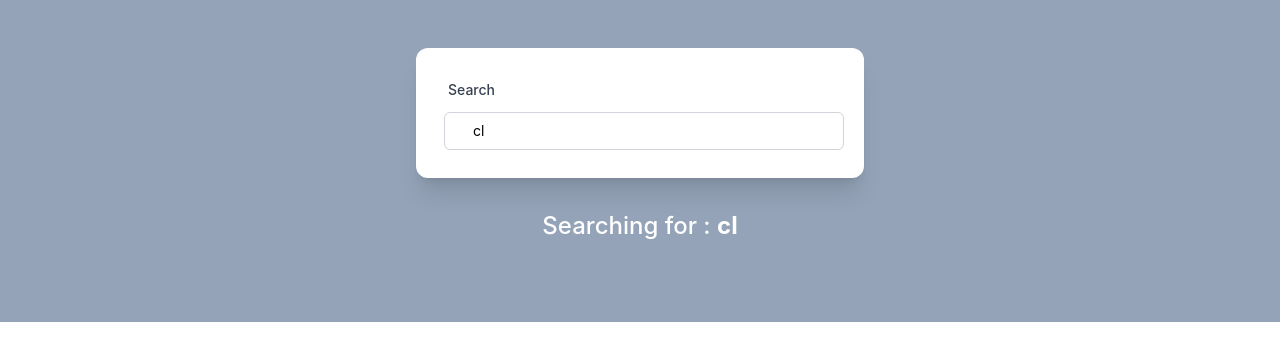
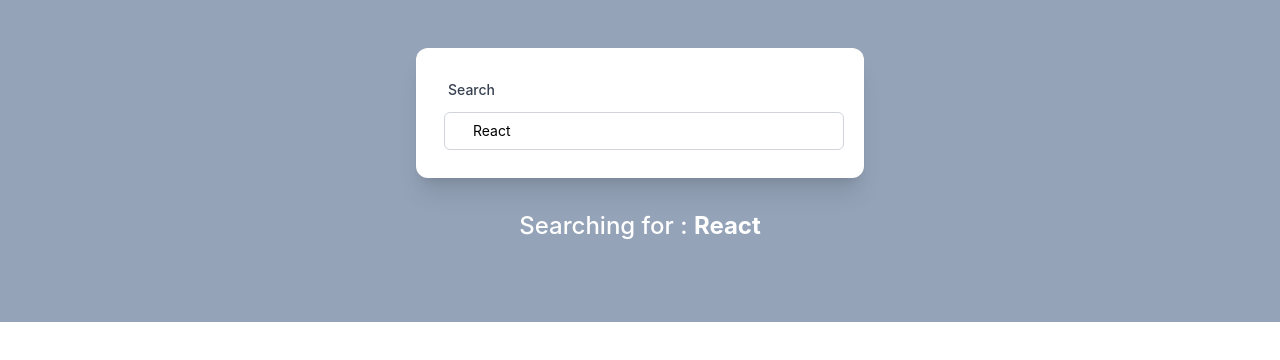
Before and after one commit to phreakphreak/vite-project, a React (Vite) app: page / in a window 1280 px wide. Shown: the top 360 px of the page. Built offline with nearby package versions, Linux system fonts and the light colour scheme; no server answers.

Commit message:
refactor: Add searchTerm to LocalStorage

```diff
--- a/src/App.jsx
+++ b/src/App.jsx
@@ -1,4 +1,4 @@
-import { useState } from "react";
+import { useEffect, useState } from "react";
 import "./App.css";
 import List from "./components/List";
 import PriceInput from "./components/PriceInput"; // eslint-disable-line
@@ -8,12 +8,19 @@ import { useFetch } from "./hooks/useFetch";
 const USERS_URL = "https://jsonplaceholder.typicode.com/users";
 
 const App = () => {
-  const [searchTerm, setSearchTerm] = useState("cl");
+  const [searchTerm, setSearchTerm] = useState(
+    localStorage.getItem("search") || "React"
+  );
   const { data, error, loading } = useFetch(USERS_URL);
 
   if (error) {
     console.log(error);
   }
+
+  useEffect(() => {
+    localStorage.setItem("search", searchTerm);
+    console.log(localStorage);
+  }, [searchTerm]);
 
   const handleSearch = (event) => {
     setSearchTerm(event.target.value);
```
